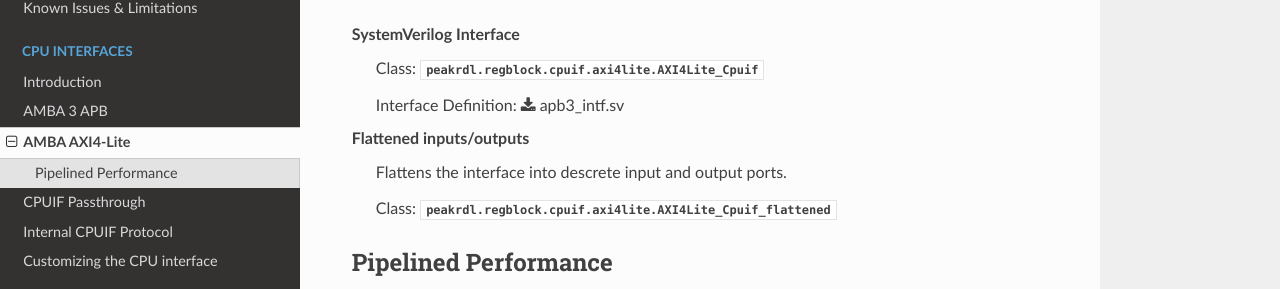
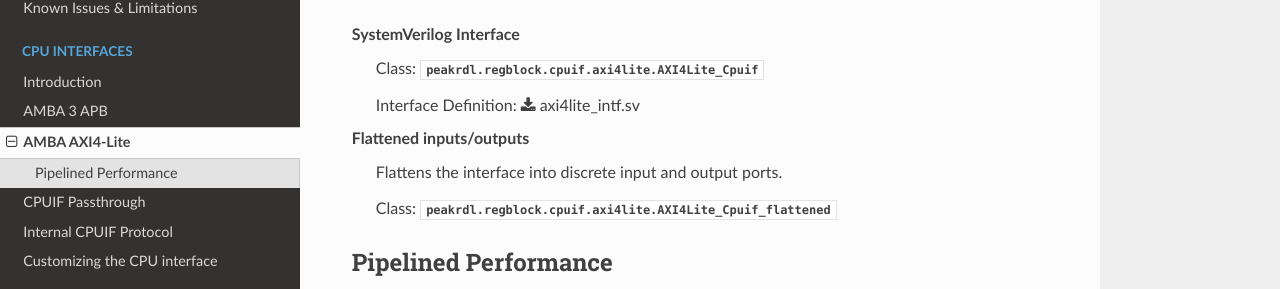
Before and after one commit to SystemRDL/PeakRDL-regblock, a Sphinx documentation site: the page built from docs/cpuif/axi4lite.rst, in a window 1280 px wide. Shown: the part 230-519 px from the top of the page. Built offline with Sphinx 7.4.7 and the Read the Docs theme 2.0.0, drawn with Linux system fonts in a browser that asks for light colours.

```diff
--- a/docs/architecture.rst
+++ b/docs/architecture.rst
@@ -3,7 +3,7 @@
 
 The generated register block RTL is organized into several sections.
 Each section is automatically generated based on the source register model and
-is rendered into the output register block SystermVerilog RTL.
+is rendered into the output register block SystemVerilog RTL.
 
 .. figure:: diagrams/arch.png
 
--- a/docs/cpuif/apb3.rst
+++ b/docs/cpuif/apb3.rst
@@ -10,10 +10,10 @@
 SystemVerilog Interface
     Class: :class:`peakrdl.regblock.cpuif.apb3.APB3_Cpuif`
 
-    Interface Definition: :download:`apb3_intf.sv <../../test/lib/cpuifs/apb3/apb3_intf.sv>`
+    Interface Definition: :download:`apb3_intf.sv <../../tests/lib/cpuifs/apb3/apb3_intf.sv>`
 
 Flattened inputs/outputs
-    Flattens the interface into descrete input and output ports.
+    Flattens the interface into discrete input and output ports.
 
     Class: :class:`peakrdl.regblock.cpuif.apb3.APB3_Cpuif_flattened`
 
--- a/docs/cpuif/axi4lite.rst
+++ b/docs/cpuif/axi4lite.rst
@@ -12,10 +12,10 @@
 SystemVerilog Interface
     Class: :class:`peakrdl.regblock.cpuif.axi4lite.AXI4Lite_Cpuif`
 
-    Interface Definition: :download:`apb3_intf.sv <../../test/lib/cpuifs/axi4lite/axi4lite_intf.sv>`
+    Interface Definition: :download:`axi4lite_intf.sv <../../tests/lib/cpuifs/axi4lite/axi4lite_intf.sv>`
 
 Flattened inputs/outputs
-    Flattens the interface into descrete input and output ports.
+    Flattens the interface into discrete input and output ports.
 
     Class: :class:`peakrdl.regblock.cpuif.axi4lite.AXI4Lite_Cpuif_flattened`
 
--- a/docs/hwif.rst
+++ b/docs/hwif.rst
@@ -8,7 +8,7 @@
 * ``hwif_out``
 
 All field inputs and outputs as well as signals are consolidated into these
-struct ports. The presence of each depends on the specific contents of the desgin
+struct ports. The presence of each depends on the specific contents of the design
 being exported.
 
 
```
Also changed, not shown: 3 other files.
